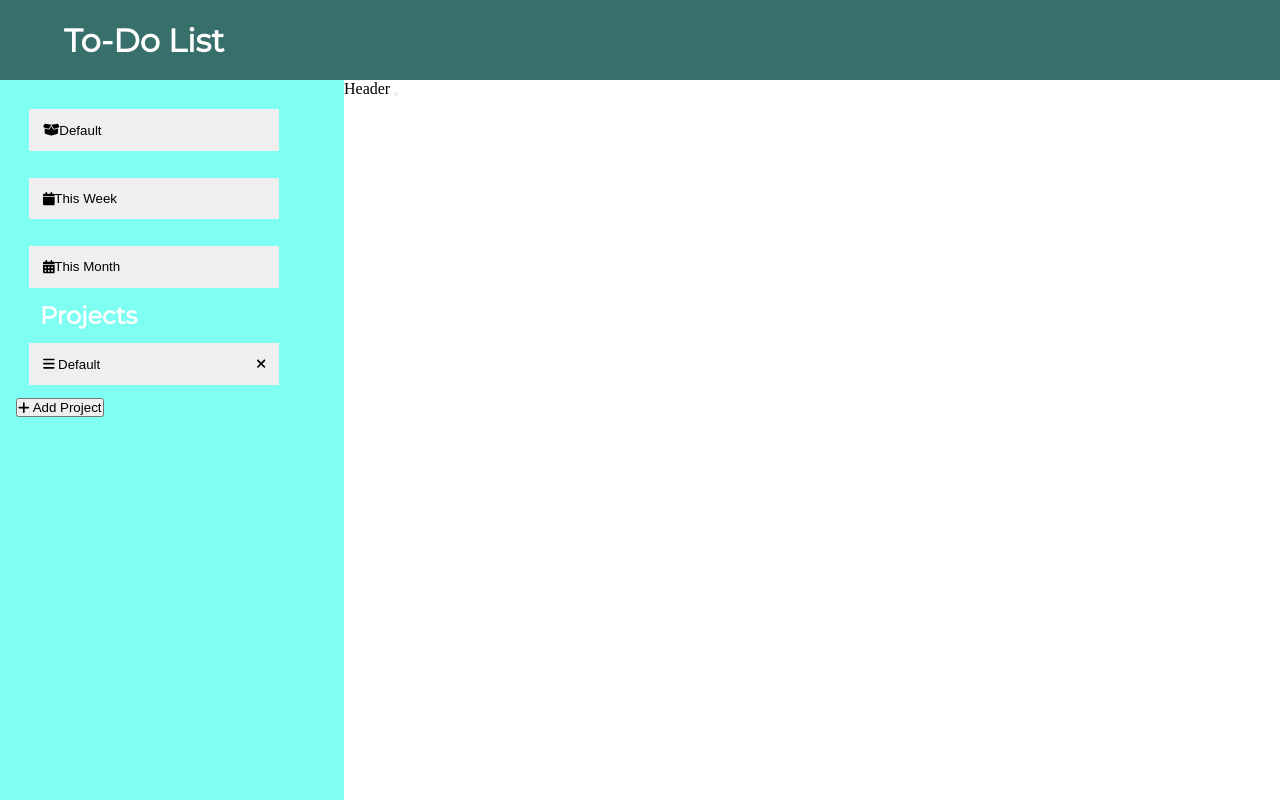
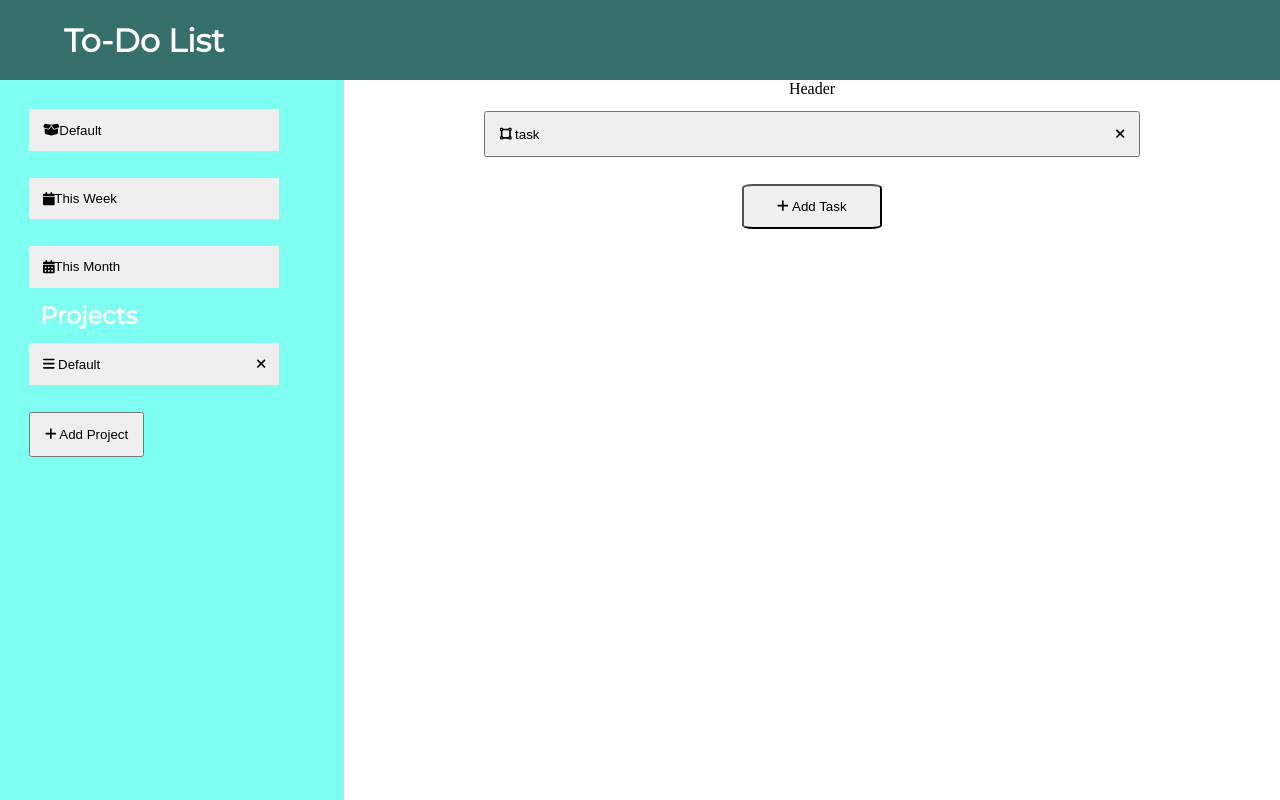
Before and after one commit to thekatsmeowkode/todolist, a plain HTML site: page dist/index.html in a window 1280 px wide. Drawn offline with Linux system fonts and the light colour scheme.

Commit message:
Finish initial styling

```diff
--- a/dist/index.html
+++ b/dist/index.html
@@ -44,7 +44,7 @@
                     </button>
                 </div>
                 <div>
-                    <button>
+                    <button class="add-project-button">
                         <i class="fa-solid fa-plus"></i>
                         <span>Add Project</span>
                     </button>
@@ -54,10 +54,20 @@
         <div class="main-content">
             <div class="main-header">
                 <span>Header</span>
-                <button class="task-list">
-
-                </button>
             </div>
+            <button class="task-list">
+                    <div class="task-list-text">
+                        <i class="fa-solid fa-vector-square"></i>
+                        <span>task</span>
+                    </div>
+                    <div class="list-close-button">
+                        <i class="fa-solid fa-xmark"></i>
+                    </div>
+            </button>
+            <button class="add-task-button">
+                    <i class="fa-solid fa-plus"></i>
+                    <span>Add Task</span>
+            </button>
         </div>
     </div>
 </body>
--- a/src/styles.css
+++ b/src/styles.css
@@ -61,9 +61,30 @@
     margin:1em;
 }
 
+.add-project-button {
+    margin:1em;
+    padding: 1em;
+}
+
 .main-content {
     width: 75%;
     display:flex;
     flex-direction:column;
     justify-content: flex-start;
+    align-items: center;
 }
+
+.task-list {
+    display:flex;
+    justify-content: space-between;
+    width:70%;
+    padding:1em;
+    margin:1em;
+}
+
+.add-task-button {
+    width:15%;
+    border-radius: 8%;
+    padding:1em;
+    margin:1em;
+}
```
